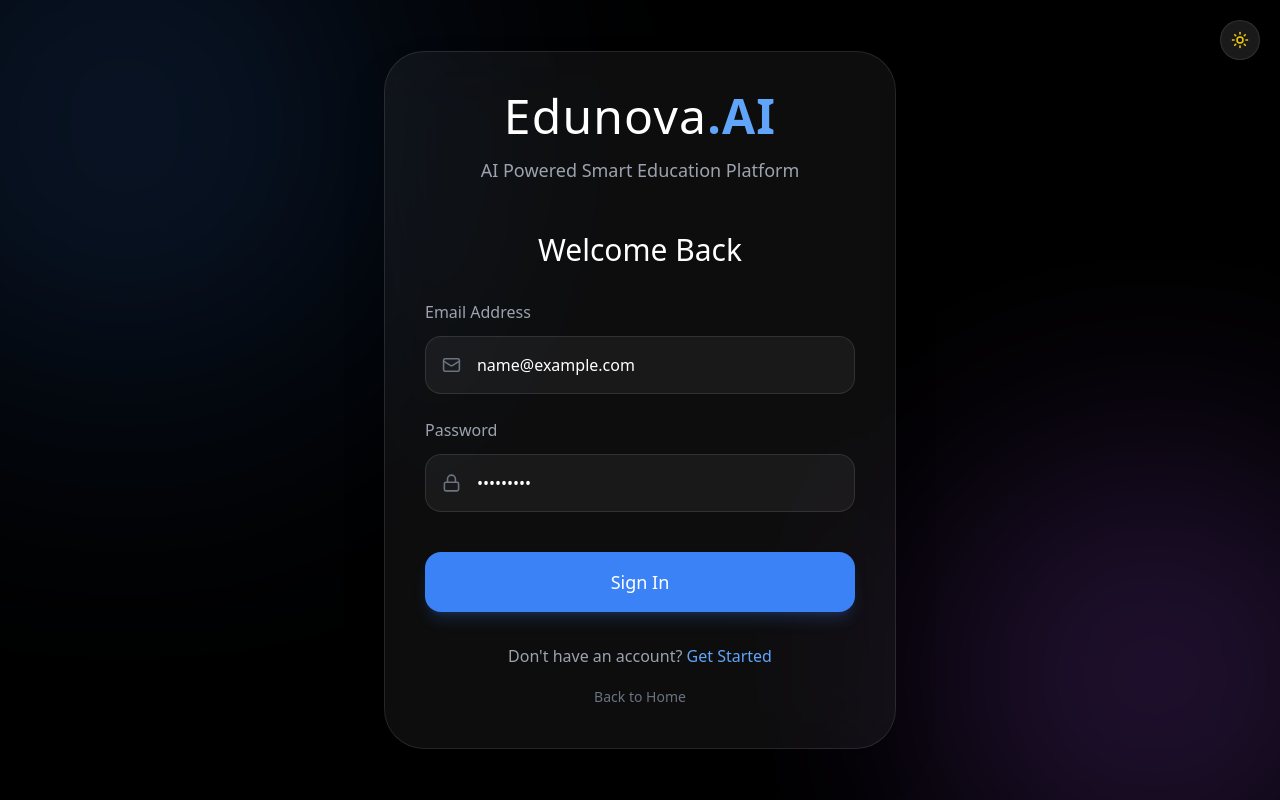
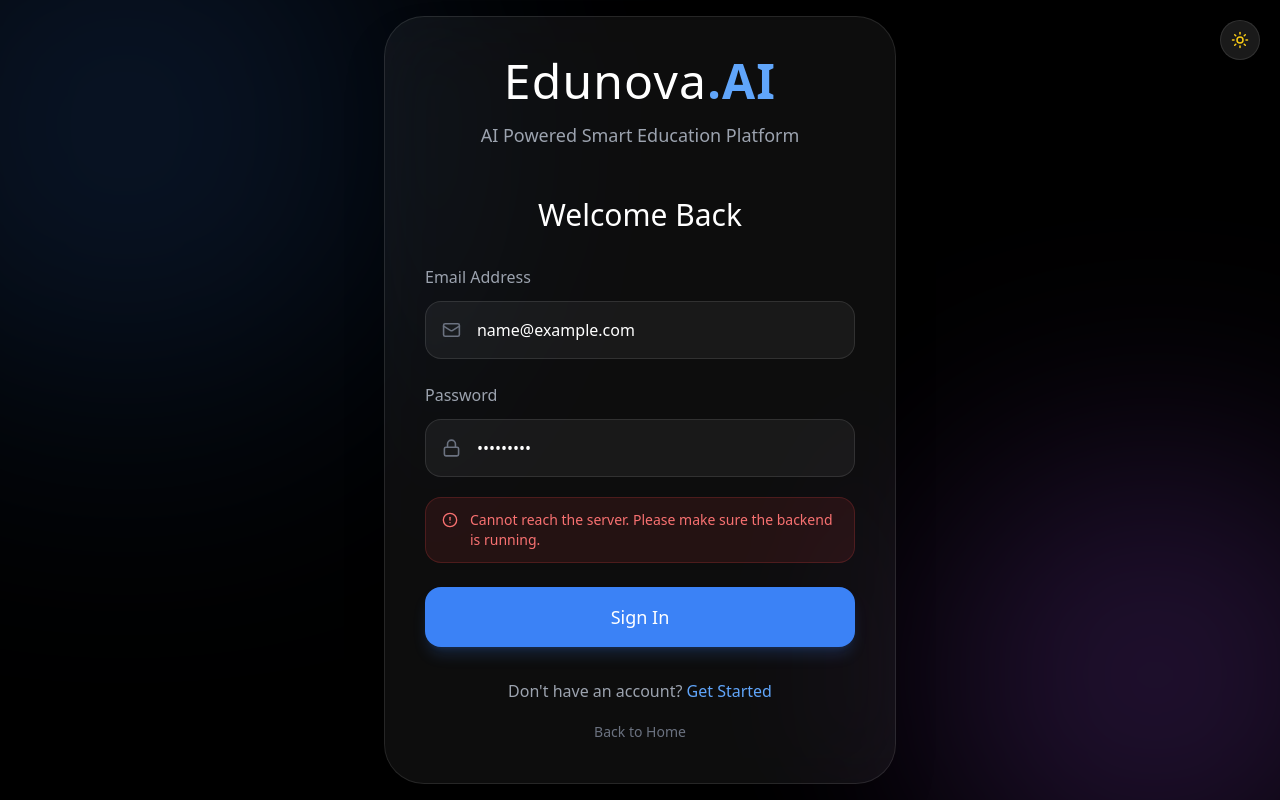
Before and after one commit to chanchalmalik14/Edunova.AI, a React (Vite) app in the folder frontend/client/: page /login in a window 1280 px wide. Both pictures are taken after typing "name@example.com", "Sample123" into the empty fields and a click on the button "Sign In". Built offline with nearby package versions, Linux system fonts and the light colour scheme; no server answers.

Commit message:
fix: login page - proper error handling with data.detail, inline error display, loading state

```diff
--- a/frontend/client/src/pages/LoginPage.jsx
+++ b/frontend/client/src/pages/LoginPage.jsx
@@ -1,29 +1,26 @@
 import React, { useState } from "react";
 import { motion } from "framer-motion";
 import { Link, useNavigate } from "react-router-dom";
-import { Mail, Lock, Sun, Moon, CheckCircle } from "lucide-react";
+import { Mail, Lock, Sun, Moon, CheckCircle, AlertCircle } from "lucide-react";
 import { useTheme } from "../context/ThemeContext";
 
 function LoginPage() {
   const navigate = useNavigate();
   const { theme, toggleTheme } = useTheme();
   const [showSuccess, setShowSuccess] = useState(false);
-  const [formData, setFormData] = useState({
-    email: "",
-    password: "",
-  });
+  const [errorMsg, setErrorMsg] = useState("");
+  const [loading, setLoading] = useState(false);
+  const [formData, setFormData] = useState({ email: "", password: "" });
 
-  // Handle Input Change
   const handleChange = (e) => {
-    setFormData({
-      ...formData,
-      [e.target.name]: e.target.value,
-    });
+    setErrorMsg("");
+    setFormData({ ...formData, [e.target.name]: e.target.value });
   };
 
-  // Submit Login
   const handleSubmit = async (e) => {
     e.preventDefault();
+    setErrorMsg("");
+    setLoading(true);
 
     try {
       const loginData = new URLSearchParams();
@@ -32,70 +29,59 @@ function LoginPage() {
 
       const response = await fetch("http://127.0.0.1:8000/login", {
         method: "POST",
-        headers: {
-          "Content-Type": "application/x-www-form-urlencoded"
-        },
+        headers: { "Content-Type": "application/x-www-form-urlencoded" },
         body: loginData
       });
 
       const data = await response.json();
 
       if (response.ok && data.access_token) {
-        // Save session data to localStorage
         localStorage.setItem("token", data.access_token);
         localStorage.setItem("role", data.role);
         localStorage.setItem("full_name", data.full_name);
-
-        // Legacy keys to keep compatibility
-        localStorage.setItem("userRole", data.role === "teacher" ? "Teacher" : (data.role === "admin" ? "Admin" : "Student"));
+        localStorage.setItem("userRole", data.role === "teacher" ? "Teacher" : data.role === "admin" ? "Admin" : "Student");
         localStorage.setItem("username", data.full_name);
         localStorage.setItem("isLoggedIn", "true");
 
-        // Show Success Popup
         setShowSuccess(true);
 
-        // Redirect based on role
         setTimeout(() => {
-          if (data.role === "teacher") {
-            window.location.href = "/teacher-dashboard";
-          } else if (data.role === "admin") {
-            window.location.href = "/admin-dashboard";
-          } else {
-            window.location.href = "/dashboard";
-          }
+          if (data.role === "teacher") window.location.href = "/teacher-dashboard";
+          else if (data.role === "admin") window.location.href = "/admin-dashboard";
+          else window.location.href = "/dashboard";
         }, 1500);
       } else {
-        alert(data.message || "Invalid email or password");
+        // FastAPI returns errors in data.detail
+        setErrorMsg(data.detail || data.message || "Invalid email or password.");
       }
     } catch (err) {
       console.error(err);
-      alert("Authentication failed. Please check backend server.");
+      setErrorMsg("Cannot reach the server. Please make sure the backend is running.");
+    } finally {
+      setLoading(false);
     }
   };
 
+  const inputWrap = "flex items-center bg-gray-100 dark:bg-white/5 border border-gray-200 dark:border-white/10 rounded-2xl px-4 focus-within:border-blue-500 transition-colors";
+  const inputCls = "w-full bg-transparent px-4 py-4 outline-none text-gray-900 dark:text-white placeholder-gray-400";
+
   return (
     <div className="min-h-screen bg-gray-50 dark:bg-black text-gray-900 dark:text-white flex items-center justify-center px-6 relative overflow-hidden">
-            {/* Theme Toggle */}
+
+      {/* Theme Toggle */}
       <button
         onClick={toggleTheme}
+        title={theme === "dark" ? "Switch to Light Mode" : "Switch to Dark Mode"}
         className="absolute top-5 right-5 z-20 w-10 h-10 rounded-full flex items-center justify-center bg-gray-100 dark:bg-white/10 hover:bg-gray-200 dark:hover:bg-white/20 border border-gray-200 dark:border-white/10 transition-all duration-300 shadow-sm"
-        title={theme === "dark" ? "Switch to Light Mode" : "Switch to Dark Mode"}
       >
         {theme === "dark" ? <Sun size={18} className="text-yellow-400"/> : <Moon size={18} className="text-blue-500"/>}
       </button>
 
       {/* Background Glow */}
-      <motion.div
-        animate={{ scale: [1, 1.2, 1] }}
-        transition={{ repeat: Infinity, duration: 7 }}
-        className="absolute w-[450px] h-[450px] bg-blue-500/20 rounded-full blur-[120px] top-[-100px] left-[-100px]"
-      />
-
-      <motion.div
-        animate={{ scale: [1, 1.3, 1] }}
-        transition={{ repeat: Infinity, duration: 9 }}
-        className="absolute w-[450px] h-[450px] bg-purple-500/20 rounded-full blur-[120px] bottom-[-100px] right-[-100px]"
-      />
+      <motion.div animate={{ scale: [1, 1.2, 1] }} transition={{ repeat: Infinity, duration: 7 }}
+        className="absolute w-[450px] h-[450px] bg-blue-500/20 rounded-full blur-[120px] top-[-100px] left-[-100px]" />
+      <motion.div animate={{ scale: [1, 1.3, 1] }} transition={{ repeat: Infinity, duration: 9 }}
+        className="absolute w-[450px] h-[450px] bg-purple-500/20 rounded-full blur-[120px] bottom-[-100px] right-[-100px]" />
 
       {/* Main Card */}
       <motion.div
@@ -108,71 +94,55 @@ function LoginPage() {
         <div className="text-center">
           <Link to="/">
             <h1 className="text-5xl font-light tracking-wide inline-block hover:opacity-80 transition-opacity">
-              Edunova
-              <span className="text-blue-400 font-semibold">
-                .AI
-              </span>
+              Edunova<span className="text-blue-400 font-semibold">.AI</span>
             </h1>
           </Link>
-          <p className="text-gray-400 mt-4 text-lg">
-            AI Powered Smart Education Platform
-          </p>
+          <p className="text-gray-500 dark:text-gray-400 mt-4 text-lg">AI Powered Smart Education Platform</p>
         </div>
 
         {/* Login Form */}
         <form onSubmit={handleSubmit} className="mt-12">
-          <h2 className="text-3xl text-center font-light">
-            Welcome Back
-          </h2>
+          <h2 className="text-3xl text-center font-light">Welcome Back</h2>
 
           {/* Email */}
           <div className="mt-8">
-            <p className="mb-3 text-gray-400">
-              Email Address
-            </p>
-            <div className="flex items-center bg-gray-100 dark:bg-white/5 border border-gray-200 dark:border-white/10 rounded-2xl px-4 focus-within:border-blue-500 transition-colors">
+            <p className="mb-3 text-gray-500 dark:text-gray-400">Email Address</p>
+            <div className={inputWrap}>
               <Mail className="text-gray-500" size={20} />
-              <input
-                type="email"
-                name="email"
-                placeholder="Enter your email"
-                value={formData.email}
-                onChange={handleChange}
-                required
-                className="w-full bg-transparent px-4 py-4 outline-none text-gray-900 dark:text-white placeholder-gray-400"
-              />
+              <input type="email" name="email" placeholder="Enter your email"
+                value={formData.email} onChange={handleChange} required className={inputCls} />
             </div>
           </div>
 
           {/* Password */}
           <div className="mt-6">
-            <p className="mb-3 text-gray-400">
-              Password
-            </p>
-            <div className="flex items-center bg-gray-100 dark:bg-white/5 border border-gray-200 dark:border-white/10 rounded-2xl px-4 focus-within:border-blue-500 transition-colors">
+            <p className="mb-3 text-gray-500 dark:text-gray-400">Password</p>
+            <div className={inputWrap}>
               <Lock className="text-gray-500" size={20} />
-              <input
-                type="password"
-                name="password"
-                placeholder="Enter your password"
-                value={formData.password}
-                onChange={handleChange}
-                required
-                className="w-full bg-transparent px-4 py-4 outline-none text-gray-900 dark:text-white placeholder-gray-400"
-              />
+              <input type="password" name="password" placeholder="Enter your password"
+                value={formData.password} onChange={handleChange} required className={inputCls} />
             </div>
           </div>
 
-          {/* Submit Button */}
+          {/* Inline Error */}
+          {errorMsg && (
+            <div className="mt-5 flex items-start gap-3 bg-red-500/10 border border-red-500/20 rounded-2xl px-4 py-3 text-sm text-red-400">
+              <AlertCircle size={16} className="mt-0.5 shrink-0" />
+              <span>{errorMsg}</span>
+            </div>
+          )}
+
+          {/* Submit */}
           <button
             type="submit"
-            className="mt-10 w-full bg-blue-500 hover:bg-blue-600 transition-all duration-300 py-4 rounded-2xl text-lg font-medium hover:scale-[1.01] shadow-lg shadow-blue-500/20"
+            disabled={loading}
+            className="mt-6 w-full bg-blue-500 hover:bg-blue-600 disabled:opacity-60 transition-all duration-300 py-4 rounded-2xl text-lg font-medium text-white hover:scale-[1.01] shadow-lg shadow-blue-500/20"
           >
-            Sign In
+            {loading ? "Signing in..." : "Sign In"}
           </button>
 
           {/* Helper links */}
-          <div className="mt-8 text-center text-gray-400">
+          <div className="mt-8 text-center text-gray-500 dark:text-gray-400">
             Don't have an account?{" "}
             <Link to="/register" className="text-blue-400 hover:text-blue-300 font-medium transition-colors hover:underline">
               Get Started
@@ -180,7 +150,7 @@ function LoginPage() {
           </div>
 
           <div className="mt-4 text-center">
-            <Link to="/" className="text-gray-500 hover:text-gray-400 text-sm transition-colors hover:underline">
+            <Link to="/" className="text-gray-400 dark:text-gray-500 hover:text-gray-600 dark:hover:text-gray-400 text-sm transition-colors hover:underline">
               Back to Home
             </Link>
           </div>
@@ -198,12 +168,8 @@ function LoginPage() {
             <div className="w-20 h-20 bg-green-500/20 rounded-full flex items-center justify-center mx-auto">
               <CheckCircle size={42} className="text-green-400" />
             </div>
-            <h2 className="text-3xl mt-6 text-green-400 font-medium">
-              Login Successful
-            </h2>
-            <p className="text-gray-400 mt-3">
-              Redirecting to your dashboard...
-            </p>
+            <h2 className="text-3xl mt-6 text-green-400 font-medium">Login Successful</h2>
+            <p className="text-gray-400 mt-3">Redirecting to your dashboard...</p>
           </div>
         </motion.div>
       )}
```
